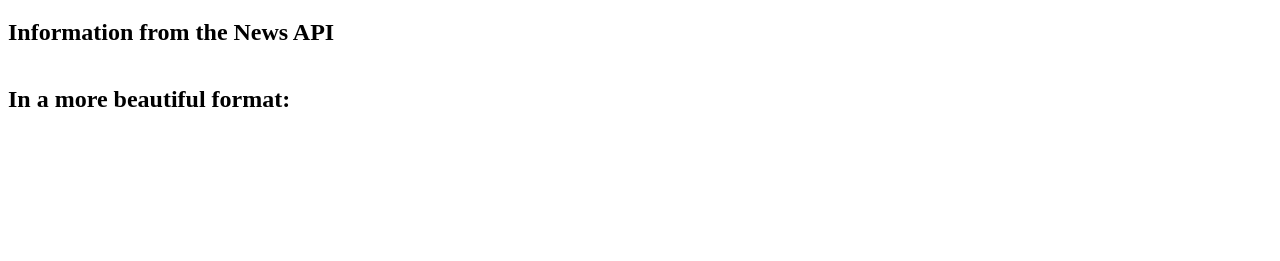
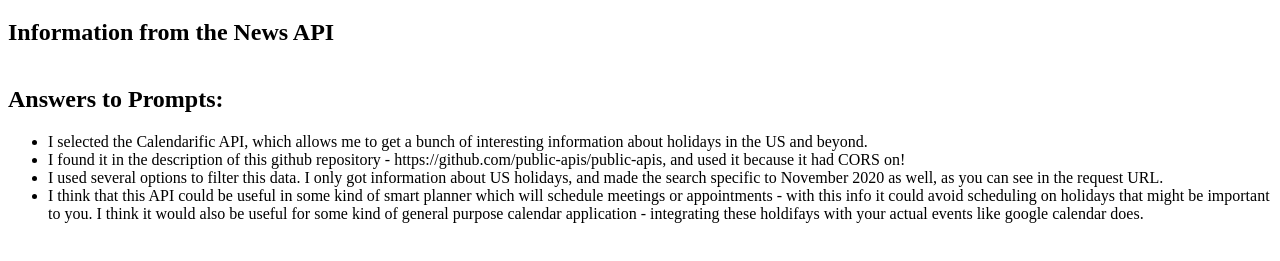
Before and after one commit to miloshields/apifun, a plain HTML site: page index.html in a window 1280 px wide. Shown: the part 61-322 px from the top of the page. Drawn offline with Linux system fonts and the light colour scheme; no server answers.

Commit message:
updated with answers to prompts

```diff
--- a/index.html
+++ b/index.html
@@ -24,11 +24,20 @@
 	<!-- info from api should be generated here -->
 	</table>
 
-    <h2>In a more beautiful format: </h2>
+    <h2>Answers to Prompts: </h2>
     <div id = "tablecontainer">
-        <table>
-            <!--Setlist Output Goes Here-->
-        </table>
+            <ul>
+		<li>I selected the Calendarific API, which allows me to get a bunch of interesting information
+			about holidays in the US and beyond.</li>
+		<li>I found it in the description of this github repository - https://github.com/public-apis/public-apis, and used it because it had
+			CORS on! </li>
+		<li>I used several options to filter this data. I only got information about US holidays, and made the search
+			specific to November 2020 as well, as you can see in the request URL.
+			</li>
+		<li> I think that this API could be useful in some kind of smart planner which will schedule meetings or appointments - with this info it could avoid scheduling
+			on holidays that might be important to you. I think it would also be useful for some kind of general purpose calendar application - integrating these holdifays
+			with your actual events like google calendar does.</li>
+	    </ul>
     </div>
     <script src="loadjson.js"></script>
 </body>
```
